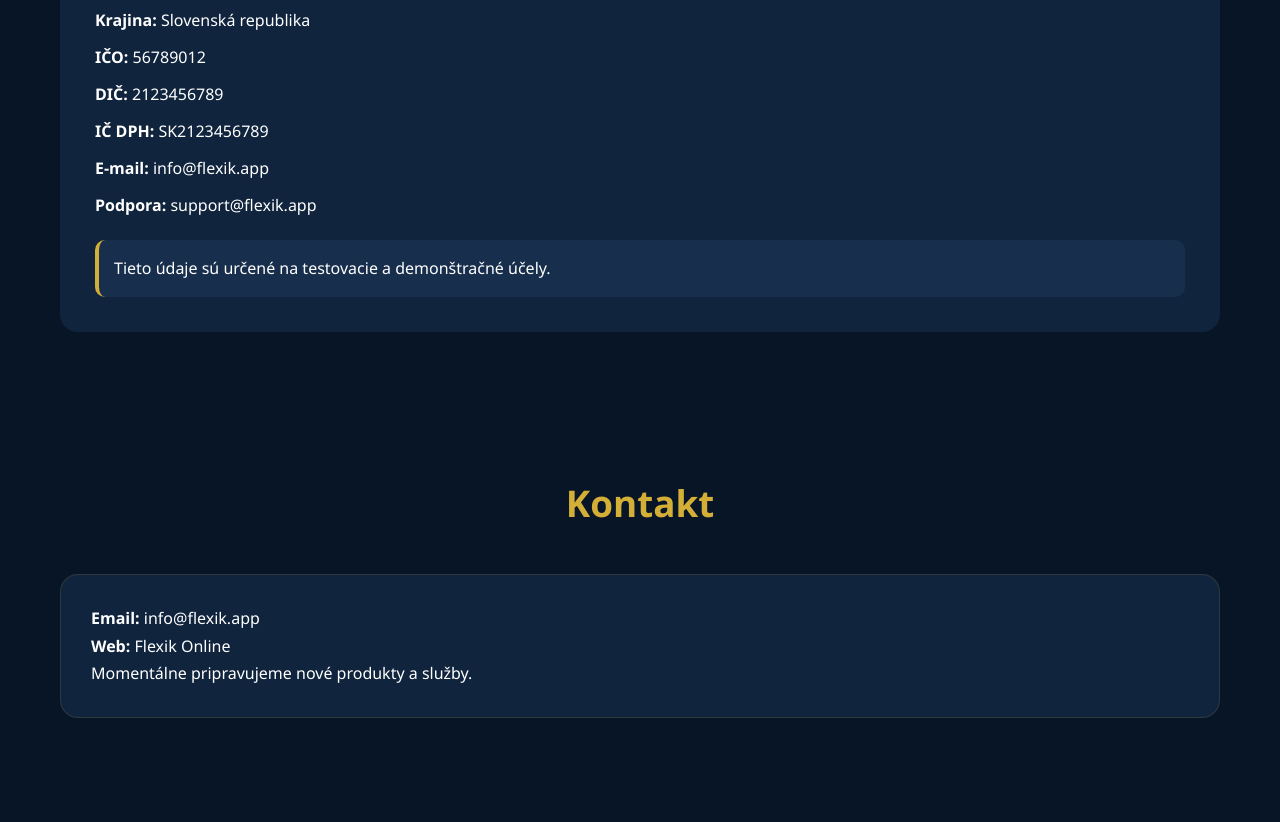
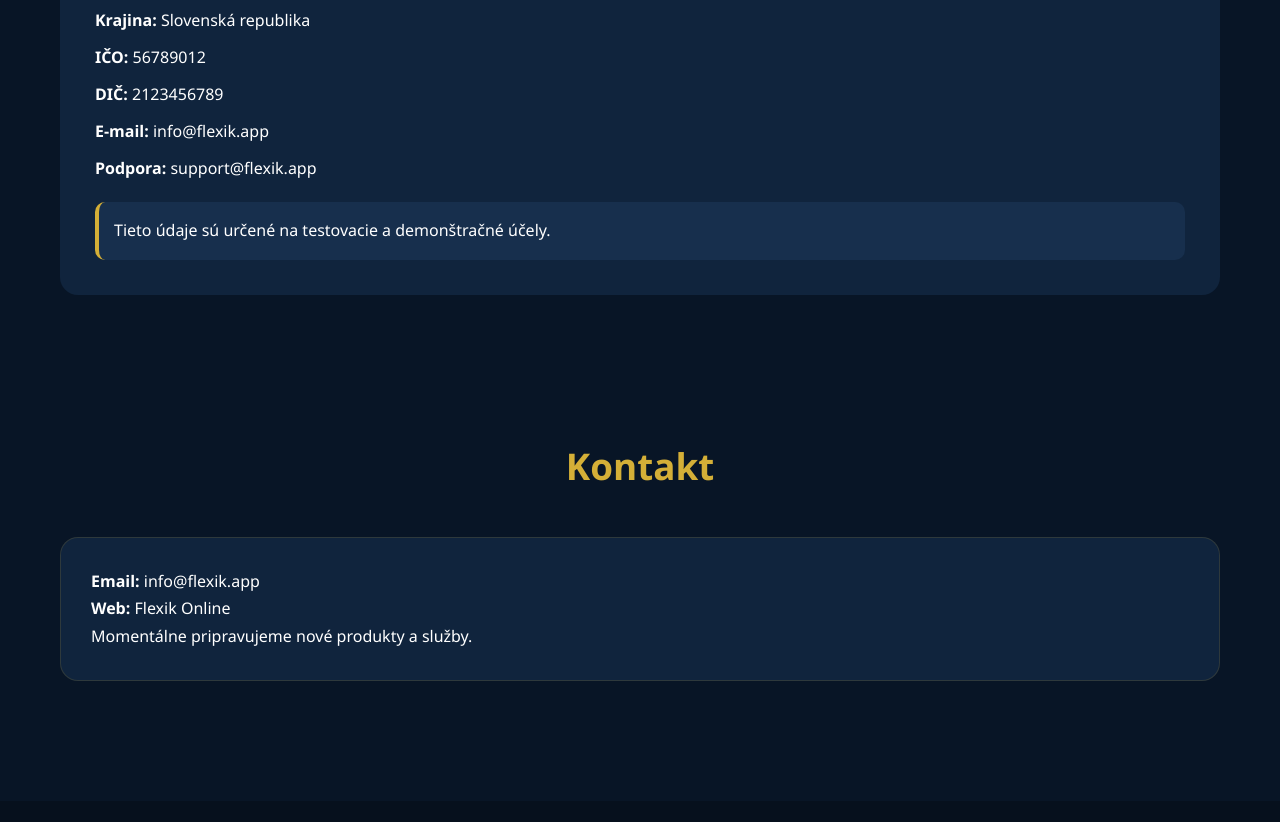
Before and after one commit to pravecova-hash/Flexik-, a plain HTML site: page index.html in a window 1280 px wide. Shown: the part 3176-3998 px from the top of the page. Drawn offline with Linux system fonts and the light colour scheme.

Commit message:
Update index.html

```diff
--- a/index.html
+++ b/index.html
@@ -305,7 +305,7 @@
 
 <p><strong>IČO:</strong> 56789012</p>
 <p><strong>DIČ:</strong> 2123456789</p>
-<p><strong>IČ DPH:</strong> SK2123456789</p>
+
 
 <p><strong>E-mail:</strong> info@flexik.app</p>
 <p><strong>Podpora:</strong> support@flexik.app</p>
```
